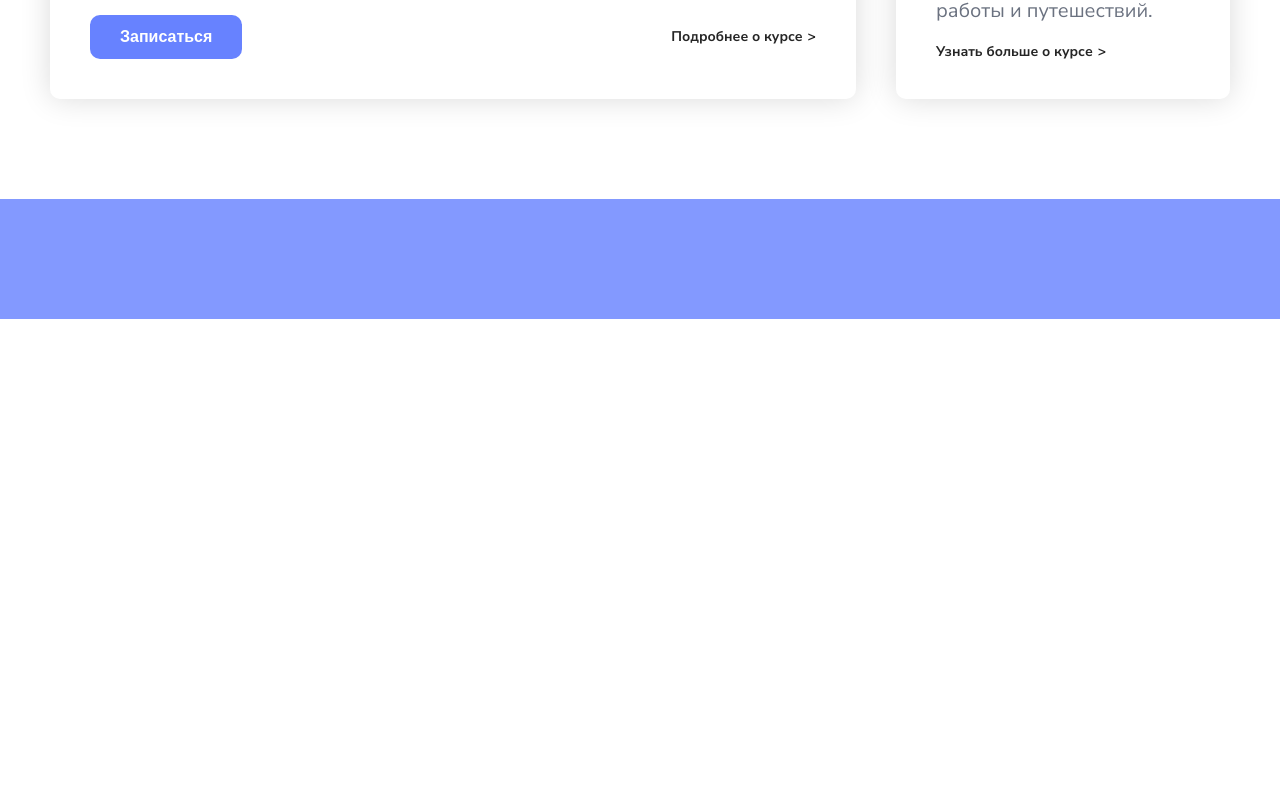
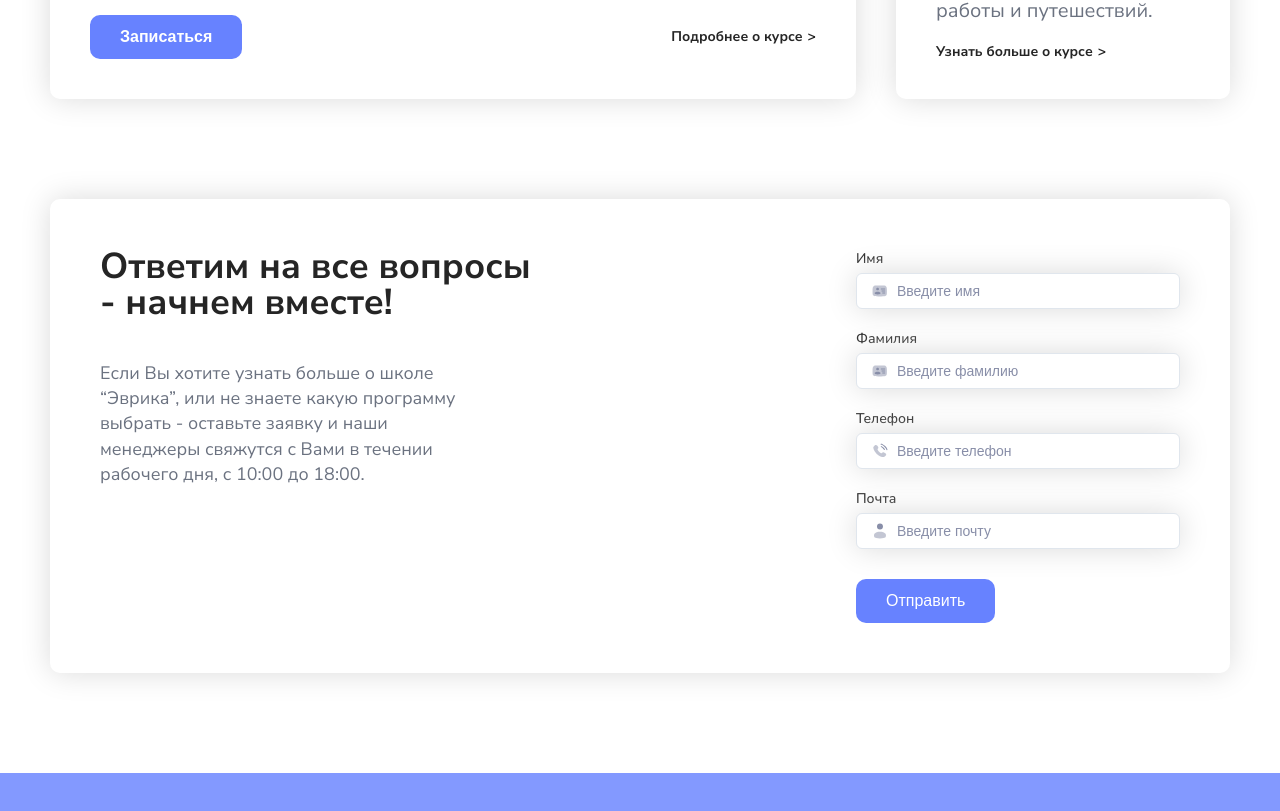
Before and after one commit to daniarmakyev/Evrika, a Next.js app: page / in a window 1280 px wide. Shown: the part 2009-2820 px from the top of the page. Before the commit the page ends 2328 px from the top, so only its background shows below. Built offline with nearby package versions, Linux system fonts and the light colour scheme.

Commit message:
Added signup section form

```diff
--- a/src/app/page.tsx
+++ b/src/app/page.tsx
@@ -4,6 +4,7 @@ import Footer from "@components/Footer";
 import QuoteSection from "@components/QuoteSection";
 import InGroupSection from "@components/InGroupSection";
 import CoursesSection from "@components/CoursesSection";
+import SignupSection from "@components/SignupSection/indext";
 
 export default function Home() {
   return (
@@ -14,6 +15,7 @@ export default function Home() {
         <QuoteSection />
         <InGroupSection />
         <CoursesSection />
+        <SignupSection />
       </main>
       <Footer />
     </>
--- a/src/components/CoursesSection/index.tsx
+++ b/src/components/CoursesSection/index.tsx
@@ -1,5 +1,6 @@
 'use client';
 
+import Link from "next/link";
 import classNames from "classnames";
 import dayjs from "dayjs";
 import "dayjs/locale/ru";
@@ -8,7 +9,6 @@ import Calendar from "@icons/calendar.svg";
 import Hours from "@icons/hours.svg";
 import Place from "@icons/place.svg";
 import styles from "./styles.module.scss";
-import Link from "next/link";
 
 dayjs.locale("ru");
 
--- a/src/components/Fields/InputField/index.tsx
+++ b/src/components/Fields/InputField/index.tsx
@@ -54,10 +54,11 @@ const InputField = forwardRef<HTMLInputElement, InputFieldProps>(
           fullWidth ? styles.fullWidth : ""
         }`}
       >
-        {label && <label className={styles.label}>{label}</label>}
+        {label && <label htmlFor={id} className={styles.label}>{label}</label>}
         <div className={styles.inputContainer}>
           {leftIcon && <div className={styles.leftIcon}>{leftIcon}</div>}
           <input
+            id={id}
             ref={ref}
             style={style}
             className={`${styles.input} ${error ? styles.error : ""} ${
@@ -70,7 +71,6 @@ const InputField = forwardRef<HTMLInputElement, InputFieldProps>(
             disabled={disabled}
             required={required}
             name={name}
-            id={id}
             type={type}
             value={value}
             onChange={onChange}
--- a/src/components/Fields/InputField/styles.module.scss
+++ b/src/components/Fields/InputField/styles.module.scss
@@ -3,8 +3,13 @@
 .inputWrapper {
   display: flex;
   flex-direction: column;
-  gap: 4px;
+  gap: 5px;
   width: fit-content;
+  margin-bottom: 20px;
+
+  &:last-child {
+    margin-bottom: 0;
+  }
 
   &.fullWidth {
     width: 100%;
--- /dev/null
+++ b/src/components/SignupSection/indext.tsx
@@ -0,0 +1,110 @@
+'use client';
+
+import React from "react";
+import { useForm } from "react-hook-form";
+import classNames from "classnames";
+import InputField from "@components/Fields/InputField";
+import UserId from "@icons/user-id.svg"
+import Phone from "@icons/phone.svg"
+import UserIcon from "@icons/user.svg"
+import styles from "./styles.module.scss";
+
+interface SignupFormData {
+  first_name: string;
+  last_name: string;
+  phone: string;
+  email: string;
+}
+
+const SignupSection: React.FC = ({}) => {
+  const {
+    register,
+    handleSubmit,
+    reset,
+    formState: { errors },
+  } = useForm<SignupFormData>({
+    defaultValues: {
+      first_name: "",
+      last_name: "",
+      phone: "",
+      email: "",
+    },
+  });
+
+  const onSubmit = (data: SignupFormData) => {
+    console.log("Форма отправлена", data);
+    reset();
+  };
+
+  return (
+    <section id="signup" className={classNames(styles.signup, "container")}>
+      <div className={styles.signup__container}>
+        <div className={styles.signup__info}>
+          <div className={styles.signup__title}>
+            <h3>Ответим на все вопросы - начнем вместе!</h3>
+          </div>
+          <div className={styles.signup__description}>
+            <p>Если Вы хотите узнать больше о школе “Эврика”, или не знаете какую программу выбрать - оставьте заявку и наши менеджеры свяжутся с Вами в течении рабочего дня, с 10:00 до 18:00.</p>
+          </div>
+        </div>
+        <form onSubmit={handleSubmit(onSubmit)} className={styles.signup__form}>
+          <div className={styles.signup__wrapper}>
+            <InputField
+              label="Имя"
+              id="first_name"
+              placeholder="Введите имя"
+              fullWidth
+              leftIcon={<UserId />}
+              error={errors.first_name?.message}
+              {...register("first_name", { required: "Введите имя" })}
+            />
+            <InputField
+              label="Фамилия"
+              id="last_name"
+              placeholder="Введите фамилию"
+              fullWidth
+              leftIcon={<UserId />}
+              error={errors.last_name?.message}
+              {...register("last_name", { required: "Введите фамилию" })}
+            />
+            <InputField
+              label="Телефон"
+              id="phone"
+              placeholder="Введите телефон"
+              fullWidth
+              leftIcon={<Phone />}
+              error={errors.phone?.message}
+              {...register("phone", {
+                required: "Введите номер телефона",
+                pattern: {
+                  value: /^\+?\d{10,15}$/,
+                  message: "Неверный формат телефона",
+                },
+              })}
+            />
+            <InputField
+              label="Почта"
+              id="email"
+              placeholder="Введите почту"
+              fullWidth
+              leftIcon={<UserIcon />}
+              error={errors.email?.message}
+              {...register("email", {
+                required: "Введите email",
+                pattern: {
+                  value: /^[^\s@]+@[^\s@]+\.[^\s@]+$/,
+                  message: "Неверный формат email",
+                },
+              })}
+            />
+          </div>
+          <button type="submit">
+            <span>Отправить</span>
+          </button>
+        </form>
+      </div>
+    </section>
+  )
+};
+
+export default SignupSection;
--- /dev/null
+++ b/src/components/SignupSection/styles.module.scss
@@ -0,0 +1,115 @@
+@import "../../styles/varibles";
+@import "../../styles/mixins/";
+
+.signup {
+  width: 100%;
+  height: 100%;
+  display: flex;
+  align-items: center;
+  justify-content: center;
+
+  &__container {
+    width: 100%;
+    height: 100%;
+    display: flex;
+    align-items: flex-start;
+    justify-content: space-between;
+    box-shadow: 0 0 30px rgba(219, 219, 219, 1);
+    border-radius: 10px;
+    overflow: hidden;
+    padding: 50px;
+  }
+
+  &__info {
+    width: 70%;
+    height: 100%;
+    display: flex;
+    flex-direction: column;
+    align-items: flex-start;
+    justify-content: flex-start;
+  }
+
+  &__title {
+    width: 100%;
+    height: 100%;
+    display: flex;
+    flex-direction: column;
+    align-items: flex-start;
+    justify-content: flex-start;
+    margin-bottom: 40px;
+
+    h3 {
+      width: 60%;
+      font-weight: bold;
+      font-size: 36px;
+      line-height: 100%;
+      color: $black;
+    }
+  }
+
+  &__description {
+    width: 100%;
+    height: 100%;
+    display: flex;
+    flex-direction: column;
+    align-items: flex-start;
+    justify-content: flex-start;
+
+    p {
+      width: 50%;
+      font-size: 18px;
+      line-height: 140%;
+      color: $placeholder;
+    }
+  }
+
+  &__form {
+    width: 30%;
+    height: 100%;
+    display: flex;
+    flex-direction: column;
+    align-items: flex-start;
+    justify-content: flex-start;
+
+    button {
+      width: auto;
+      height: 100%;
+      display: flex;
+      align-items: center;
+      justify-content: center;
+      background: $primary-button;
+      border-radius: 10px;
+      transition: all .3s ease-in-out;
+      cursor: pointer;
+      padding: 14px 30px;
+
+      &:hover {
+        background: $primary;
+      }
+
+      span {
+        font-size: 16px;
+        line-height: 100%;
+        color: $White;
+      }
+    }
+  }
+
+  &__wrapper {
+    width: 100%;
+    height: 100%;
+    display: flex;
+    flex-direction: column;
+    align-items: flex-start;
+    justify-content: flex-start;
+    margin-bottom: 30px;
+
+    input {
+      box-shadow: 0 0 30px rgba(219, 219, 219, 1);
+    }
+
+    label {
+      color: $black;
+    }
+  }
+}
```
Also changed, not shown: src/app/auth/registration/page.tsx (deleted, +0 -9 lines), public/assets/icons/phone.svg (added), public/assets/icons/user-id.svg (added).
